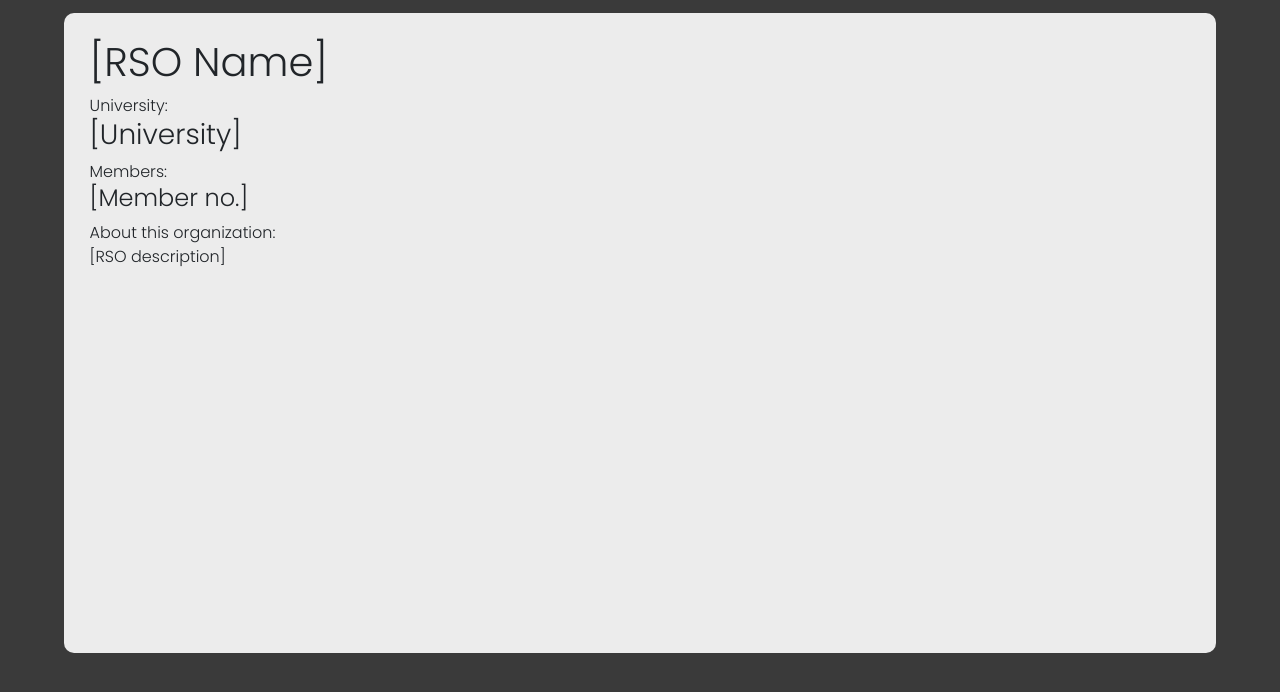
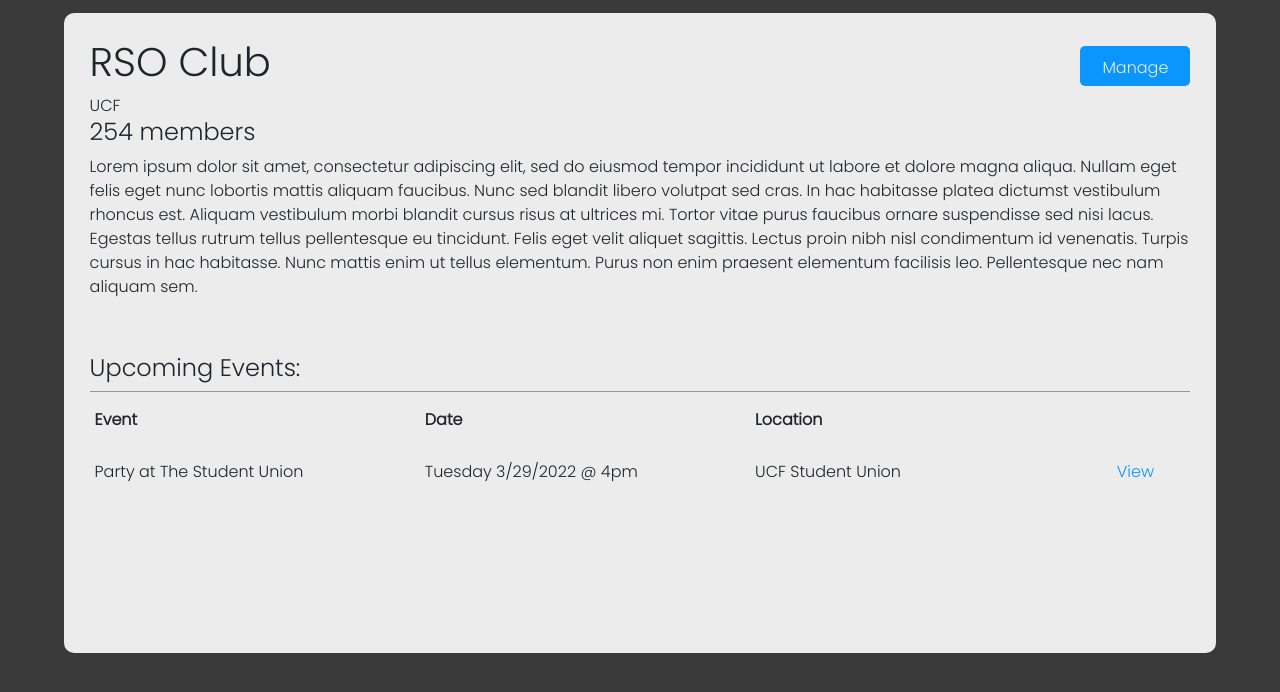
Before and after one commit to gexrgia/Databases-Event-App, a plain HTML site: page html/rsoPage.html in a window 1280 px wide. Drawn offline with nearby package versions, Linux system fonts and the light colour scheme.

Commit message:
Sizing Specific Pages

```diff
--- a/css/styles.css
+++ b/css/styles.css
@@ -74,17 +74,16 @@ span#inner-title {
 }
 
 /*------ est. on eventFeed -------*/
-button#addButton, button#editButton, button#deleteButton, button#closeDeleteButton {
+button#addButton, button#editButton, button#deleteButton, button#closeDeleteButton, button#rsoAdmin {
     margin: 0.5pc 0;
     color: #ebebeb;
-    width: 8%;
     height: 2.5pc;
     border-radius: 5px;
     background-color: var(--lightblue);
     border-color: transparent;
 }
 
-button:hover#addButton, button:hover#editButton, button:hover#closeDeleteButton {
+button:hover#addButton, button:hover#editButton, button:hover#closeDeleteButton, button#rsoAdmin:hover {
     background-color: hsl(206,100%,40%);
 }
 
@@ -171,6 +170,15 @@ div#eventDate, div#eventDescription {
     margin-bottom: 1%;
 }
 
+div#rsoDescription {
+    margin-bottom: 5%;
+}
+
+div#rsoManage{
+    display: flex;
+    justify-content: space-between;
+}
+
 input.query {
     width: 20%;
     height: 2.5pc;
@@ -182,7 +190,7 @@ input.query {
     font-size: 16px;
   }
 
-table>thead>tr#resultsHead, table>tbody#resultsBody>tr.result {
+table>thead>tr#eventsHead, table>tbody#eventsBody>tr.rsoEvent, table>thead>tr#rsoEventsHead, table>tbody#rsoEventsBody>tr.rsoEvent {
     display: flex;
     flex-direction: row;
     justify-content: space-evenly;
@@ -197,11 +205,11 @@ body>div>div>div#userBlock {
     padding: 1%;
 }
 
-table>thead>tr#resultsHead, table>tbody#resultsBody>tr.result:hover {
+table>thead>tr#eventsHead, table>tbody#eventsBody>tr.event:hover, table>tbody#commentsBody>tr.comment:hover{
     background-color: #ffffff;
 }
 
-table#resultsTable {
+table#eventsTable, table#rsoEventsTable {
     display: flex;
     flex-direction: column;
     border-top: 1px solid rgb(150, 150, 150);
--- a/html/rsoPage.html
+++ b/html/rsoPage.html
@@ -15,24 +15,46 @@
     <body>
         <div class="body" style="padding-top: 1%;">
             <div id="contentContainer" style="padding: 2%;">
-                <!--RSO name in body>div>div>h1#rsoName-->
-                <h1 id="rsoName">[RSO Name]</h1>
+                <!--RSO name in body>div>div>div#rsoManage>div>h1#rsoName-->
+                <div id="rsoManage">
+                    <div>
+                        <h1 id="rsoName">RSO Club</h1>
+                        <div id="rsoUni">UCF</div>
+                    </div>
+                    <button id="rsoAdmin" style="width: 10%">Manage</button>
+                </div>
+                <!--University name in "">"">"">h3#eventHost-->
 
-                <div>University:</div>
-                <!--University name in "">"">"">h3#eventHost-->
-                <h3 id="rsoUni">[University]</h3>
-
-                <div>Members:</div>
-                <!--Event date/time in h4#rsoMembers-->
-                <h4 id="rsoMembers">
-                    [Member no.]
-                </h4>
-
-                <div>About this organization:</div>
+                <!--Event date/time in h4>span#rsoMembers-->
+                <h4><span id="rsoMembers">254</span> members</h4>
                 <!--RSO description in div#rsoDescription-->
                 <div id="rsoDescription">
-                    [RSO description]
+                    Lorem ipsum dolor sit amet, consectetur adipiscing elit, sed do eiusmod tempor incididunt ut labore et dolore magna aliqua. Nullam eget felis eget nunc lobortis mattis aliquam faucibus. Nunc sed blandit libero volutpat sed cras. In hac habitasse platea dictumst vestibulum rhoncus est. Aliquam vestibulum morbi blandit cursus risus at ultrices mi. Tortor vitae purus faucibus ornare suspendisse sed nisi lacus. Egestas tellus rutrum tellus pellentesque eu tincidunt. Felis eget velit aliquet sagittis. Lectus proin nibh nisl condimentum id venenatis. Turpis cursus in hac habitasse. Nunc mattis enim ut tellus elementum. Purus non enim praesent elementum facilisis leo. Pellentesque nec nam aliquam sem.
                 </div>
+                <table id="rsoEventsTable" cellpadding=5pc>
+                    <thead>
+                        <tr id="rsoEventsHead">
+                            <h4>Upcoming Events:</h4>
+                            <th width="30%">Event</th>
+                            <th width="30%">Date</th>
+                            <th width="30%">Location</th>
+                            <th width="10%"></th>
+                        </tr>
+                    </thead>
+
+                    <tbody id="rsoEventsBody">
+                        <!-- Insert Data as rows <tr class="event"> here body-div-div-table-tbody#eventsBody -->
+                        <!--Example row-->
+                        <tr class="rsoEvent">
+                            <td width="30%">Party at The Student Union</td>
+                            <td width="30%">Tuesday 3/29/2022 @ 4pm</td>
+                            <td width="30%">UCF Student Union</td>
+                            <td width="10%">
+                                <button id="updateButton">View</button>
+                            </td>
+                        </tr>
+                    </tbody>
+                </table>
             </div>
         </div>
     </body>
```
Also changed, not shown: html/eventFeed.html (+8 -8 lines), html/eventPage.html (+14 -5 lines).
